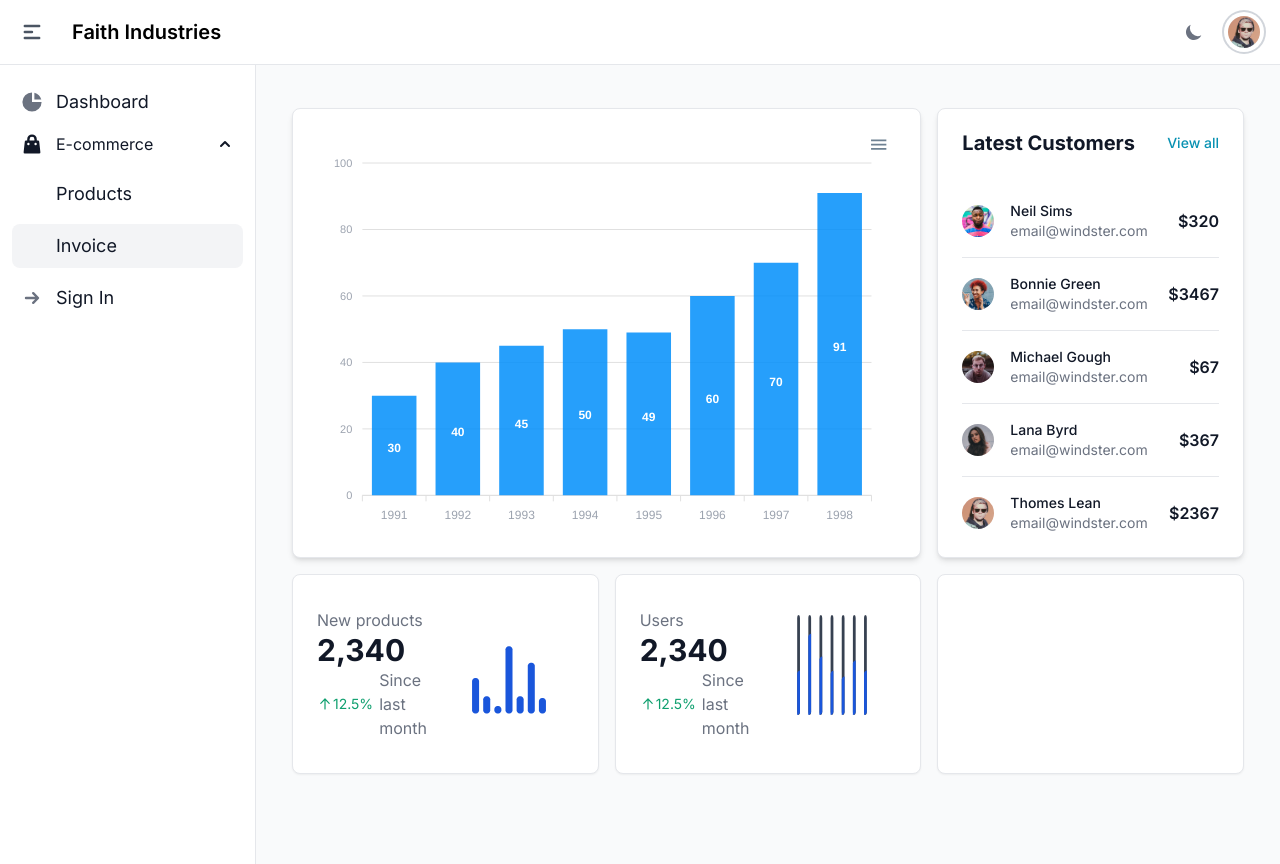
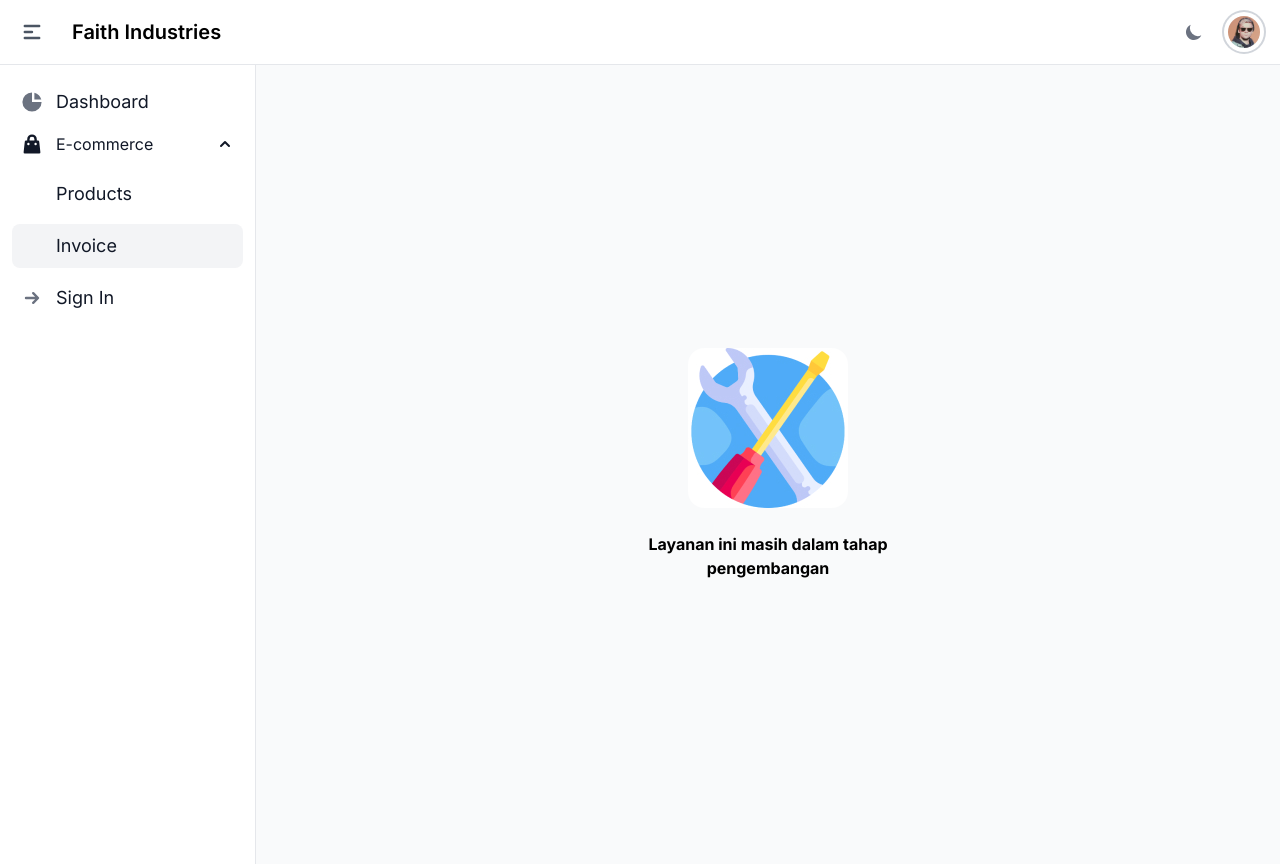
Before and after one commit to MRSA-ID/faith-industries-shop, a Next.js app: page /dashboard/invoice in a window 1280 px wide. Built offline with nearby package versions, Linux system fonts and the light colour scheme.

Commit message:
update: page product and invoice  underdevelopment component

```diff
--- a/pages/dashboard/invoice.tsx
+++ b/pages/dashboard/invoice.tsx
@@ -4,6 +4,7 @@ import dynamic from 'next/dynamic'
 import type { ReactElement } from 'react'
 import { HomePageContent } from './homepage-content'
 import Head from 'next/head'
+import { UnderDevelopment } from '@/components/UnderDevelopment'
 // import DashboardLayout from '@/components/dashboard/DashboardLayout'
 const DashboardLayout = dynamic(() => import('@/components/dashboard/DashboardLayout'), { ssr: false })
 
@@ -13,7 +14,7 @@ const Invoice = () => {
       <Head>
         <title>Invoice | FTH Product</title>
       </Head>
-      <HomePageContent />
+      <UnderDevelopment />
     </div>
   )
 }
--- a/pages/dashboard/products.tsx
+++ b/pages/dashboard/products.tsx
@@ -2,6 +2,7 @@ import dynamic from 'next/dynamic'
 import type { ReactElement } from 'react'
 import { HomePageContent } from './homepage-content'
 import Head from 'next/head'
+import { UnderDevelopment } from '@/components/UnderDevelopment'
 // import DashboardLayout from '@/components/dashboard/DashboardLayout'
 const DashboardLayout = dynamic(() => import('@/components/dashboard/DashboardLayout'), { ssr: false })
 
@@ -11,7 +12,7 @@ const Products = () => {
       <Head>
         <title>Stock Product | FTH Product</title>
       </Head>
-      <HomePageContent />
+      <UnderDevelopment />
     </div>
   )
 }
```
